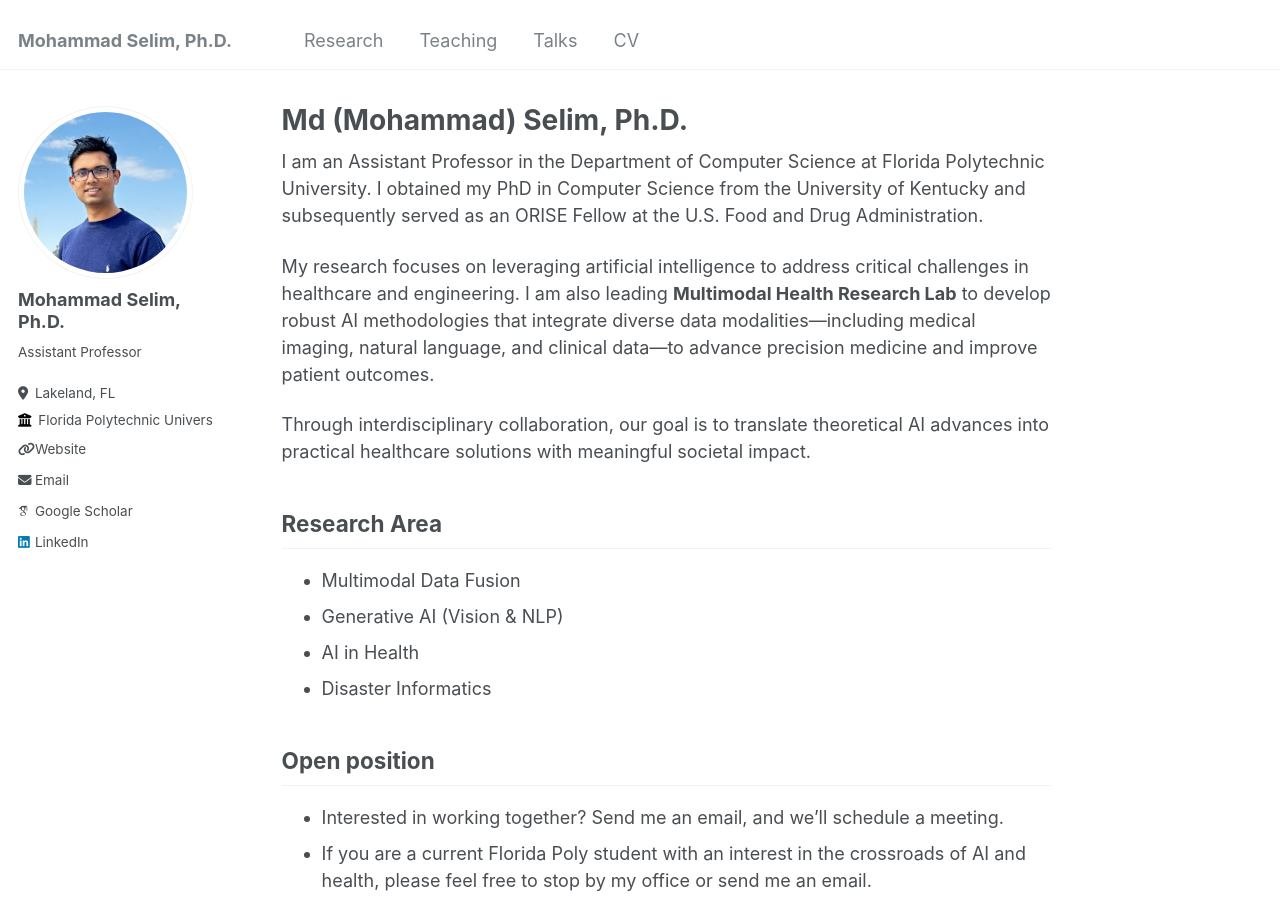
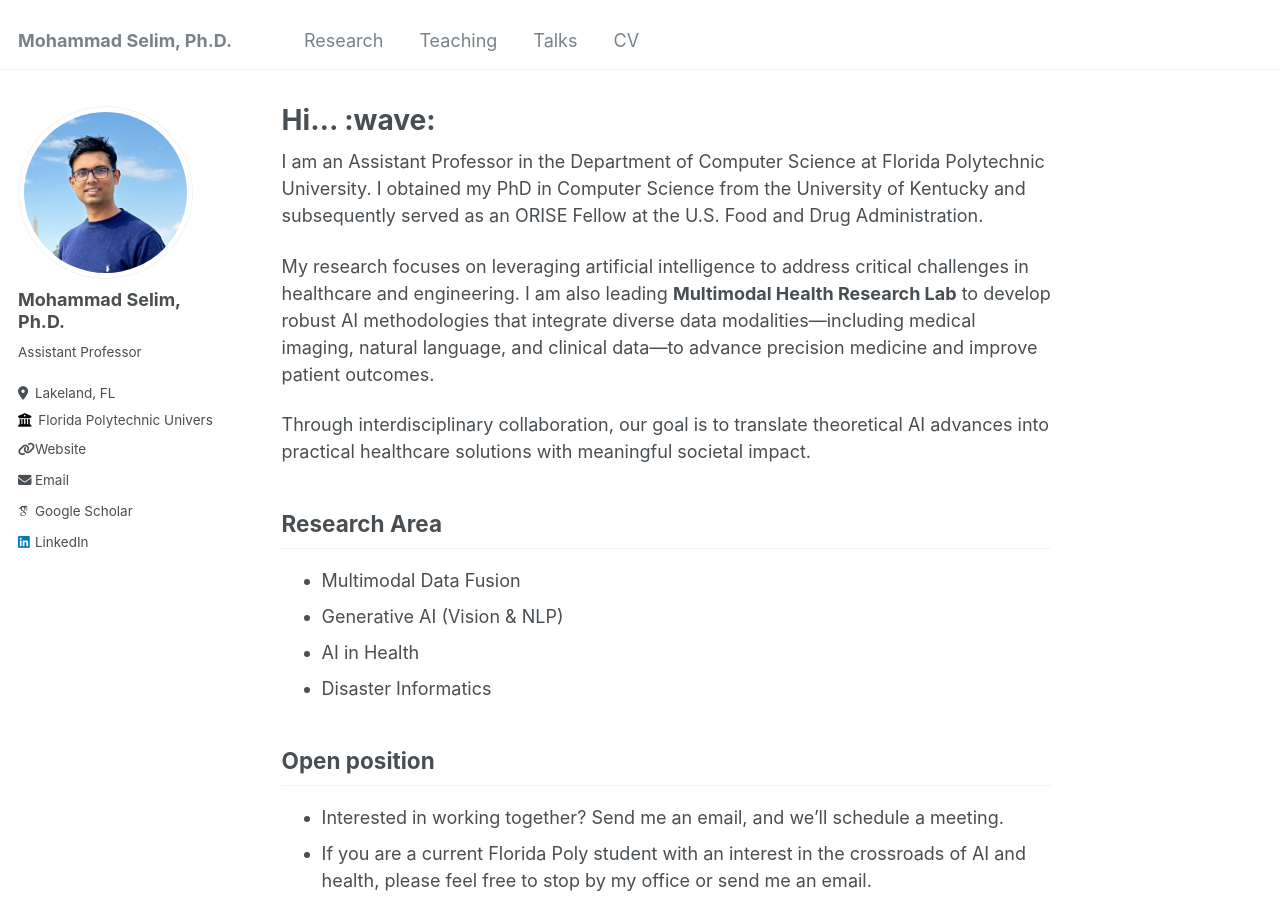
Before and after one commit to selimmd/selimmd.github.io, a Jekyll site: the page built from _pages/about.md, in a window 1280 px wide and 900 px high. Built offline with Jekyll 4.4.1, drawn with Linux system fonts in a browser that asks for light colours; some web fonts are replaced.

Commit message:
Update about.md

```diff
--- a/_pages/about.md
+++ b/_pages/about.md
@@ -1,6 +1,6 @@
 ---
 permalink: /
-title: "Md (Mohammad) Selim, Ph.D."
+title: "Hi... :wave:"
 excerpt: "About me"
 author_profile: true
 redirect_from:
```
